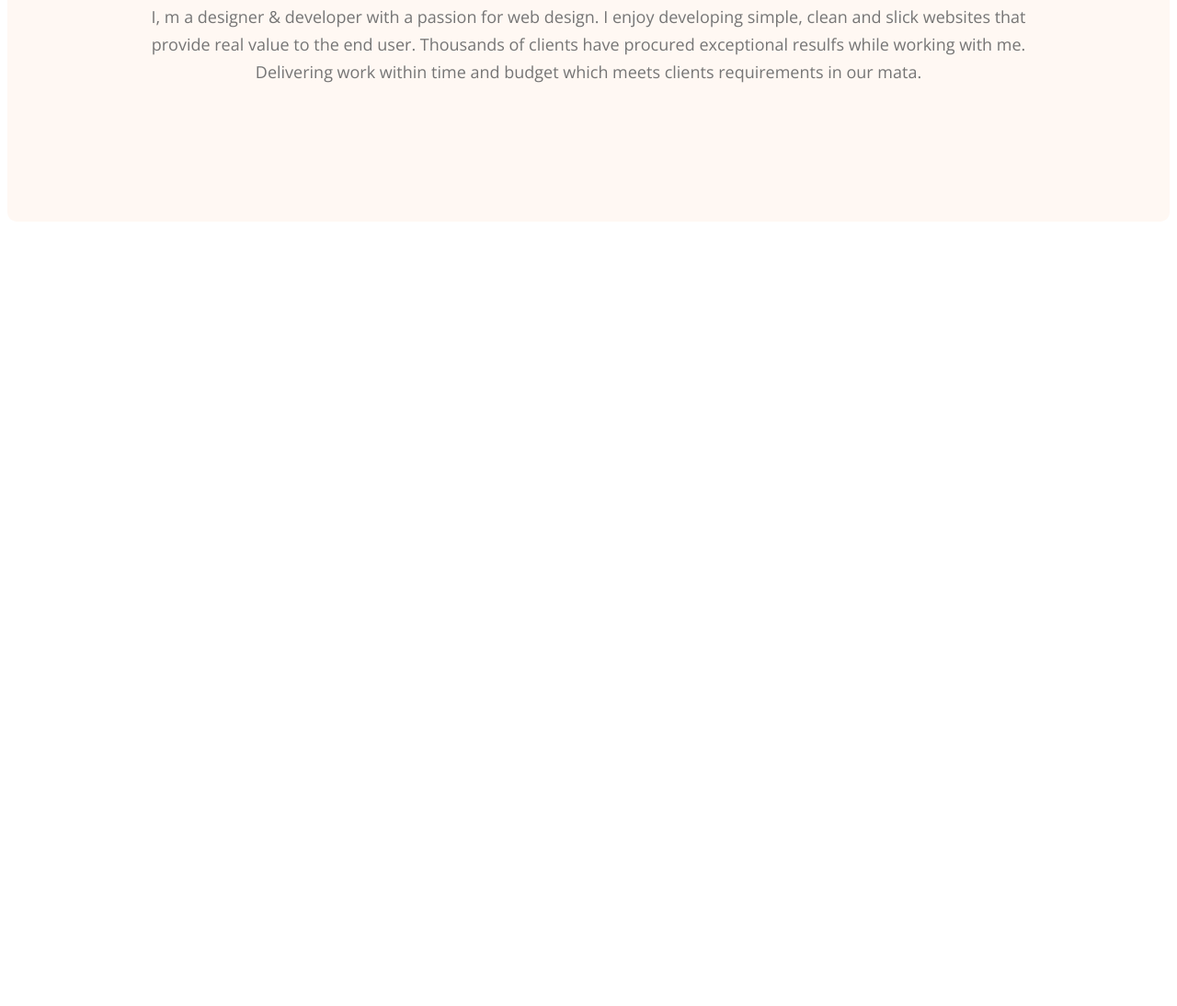
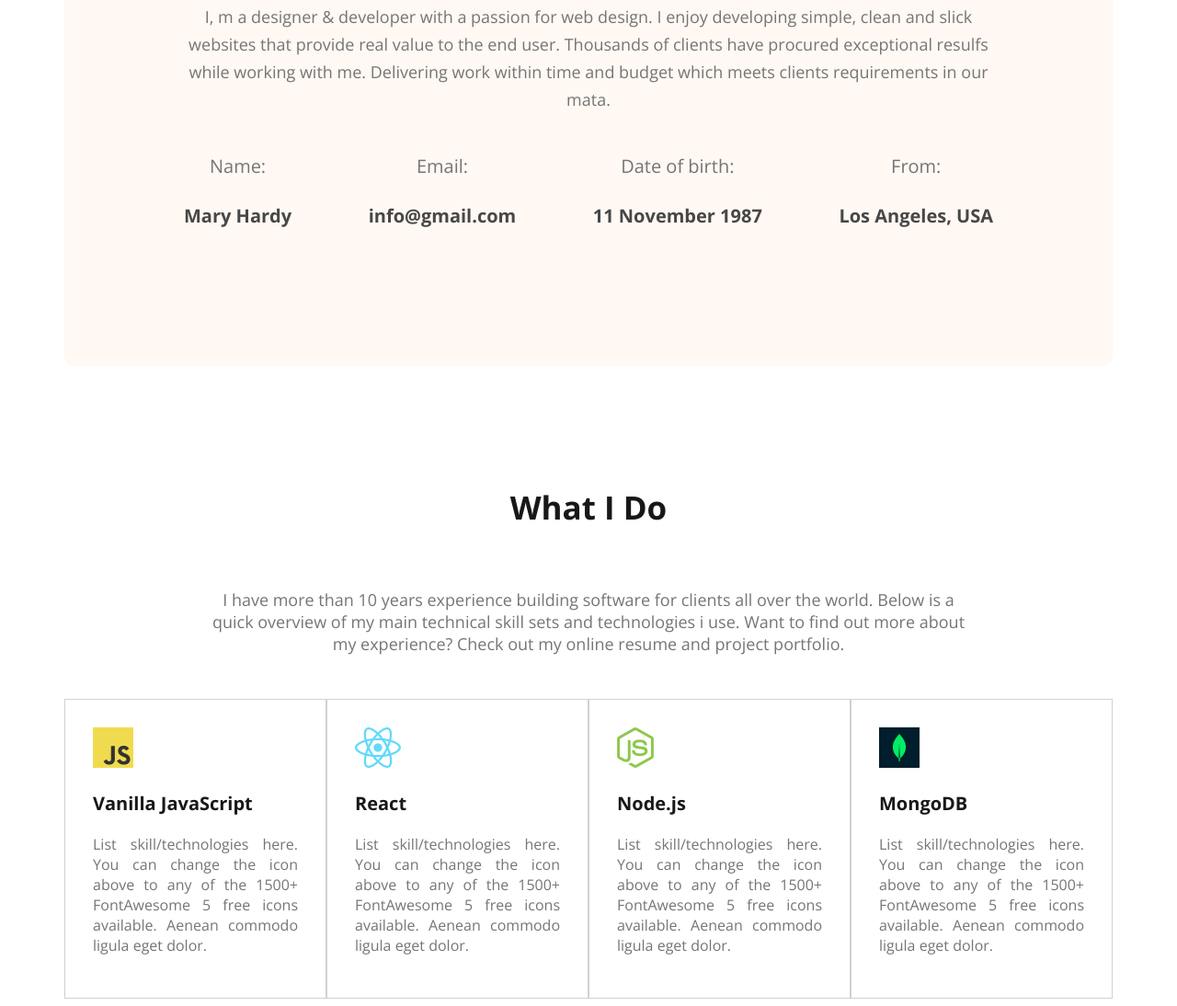
Before and after one commit to Kayum-Ali/web-developer-portfolio, a plain HTML site: page index.html in a window 1280 px wide. Shown: the part 1142-2236 px from the top of the page at 92% size. Before the commit the page ends 1513 px from the top, so only its background shows below. Drawn offline with nearby package versions, Linux system fonts and the light colour scheme.

Commit message:
what i do style done

```diff
--- a/index.html
+++ b/index.html
@@ -1,5 +1,6 @@
 <!DOCTYPE html>
 <html lang="en">
+
 <head>
     <meta charset="UTF-8">
     <meta name="viewport" content="width=device-width, initial-scale=1.0">
@@ -9,6 +10,7 @@
     <link href="https://fonts.googleapis.com/css2?family=Open+Sans:wght@400;700;800&display=swap" rel="stylesheet">
     <link rel="stylesheet" href="style.css">
 </head>
+
 <body>
     <header class="header">
         <nav>
@@ -23,7 +25,8 @@
             <div class="banner-contant">
                 <h3 class="banner-gratting">Hi, I am</h3>
                 <h1 class="banner-title">Mary Hardy</h1>
-                    <p class="banner-description">Shot what able cold new see hold.Friendly as an betrayed formerly he. Morning because as to society behaved moments.</p>
+                <p class="banner-description">Shot what able cold new see hold.Friendly as an betrayed formerly he.
+                    Morning because as to society behaved moments.</p>
                 <button class="btn-primary">Download CV</button>
                 <button class="btn-primary">Contact</button>
             </div>
@@ -33,11 +36,63 @@
     <main>
         <section class="about">
             <h3 class="section-title">About Me</h3>
-             <p class="section-description">I, m a designer & developer with a passion for web design. I enjoy developing simple, clean and slick websites that provide real value to the end user. Thousands of clients have procured exceptional resulfs while working with me. Delivering work within time and budget which meets clients requirements in our mata.</p>
+            <p class="section-description">I, m a designer & developer with a passion for web design. I enjoy developing
+                simple, clean and slick websites that provide real value to the end user. Thousands of clients have
+                procured exceptional resulfs while working with me. Delivering work within time and budget which meets
+                clients requirements in our mata.</p>
+            <div class="about-info-container">
+                <div class="about-info">
+                    <h4 class="info-title">Name:</h4>
+                    <p class="info-description">Mary Hardy</p>
+                </div>
+                <div class="about-info">
+                    <h4 class="info-title">Email:</h4>
+                    <p class="info-description">info@gmail.com</p>
+                </div>
+                <div class="about-info">
+                    <h4 class="info-title">Date of birth:
+                    </h4>
+                    <p class="info-description">  11 November 1987</p>
+                </div>
+                <div class="about-info">
+                    <h4 class="info-title">From:
+                        </h4>
+                    <p class="info-description">Los Angeles, USA</p>
+                </div>
+            </div>
+
         </section>
+        <!-- what i do section start -->
+        <section class="what-i-do">
+            <h3 class="section-title">What I Do</h3>
+            <p id="what-i-do-description" class="section-descriotion">I have more than 10 years experience building software for clients all over the world. Below is a quick overview of my main technical skill sets and technologies i use. Want to find out more about my experience? Check out my online resume and project portfolio.</p>
+            <div class="skills-container">
+                <div class="skill">
+                    <img src="images/icons/js.png" alt="">
+                    <h3 class="skill-title">Vanilla JavaScript</h3>
+                    <p class="skill-description">List skill/technologies here. You can change the icon above to any of the 1500+ FontAwesome 5 free icons available. Aenean commodo ligula eget dolor.</p>
+                </div>
+                <div class="skill">
+                    <img src="images/icons/react.png" alt="">
+                    <h3 class="skill-title">React</h3>
+                    <p class="skill-description">List skill/technologies here. You can change the icon above to any of the 1500+ FontAwesome 5 free icons available. Aenean commodo ligula eget dolor.</p>
+                </div>
+                <div class="skill">
+                    <img src="images/icons/nodejs.png" alt="">
+                    <h3 class="skill-title">Node.js</h3>
+                    <p class="skill-description">List skill/technologies here. You can change the icon above to any of the 1500+ FontAwesome 5 free icons available. Aenean commodo ligula eget dolor.</p>
+                </div>
+                <div class="skill">
+                    <img src="images/icons/mongo.png" alt="">
+                    <h3 class="skill-title">MongoDB</h3>
+                    <p class="skill-description">List skill/technologies here. You can change the icon above to any of the 1500+ FontAwesome 5 free icons available. Aenean commodo ligula eget dolor.</p>
+                </div>
+        </section>
+        <!-- what i do section end -->
     </main>
     <footer>
 
     </footer>
 </body>
+
 </html>
--- a/style.css
+++ b/style.css
@@ -101,6 +101,12 @@ nav a {
     line-height: 30px;
 }
 
+/* main area style */
+main {
+    max-width: 1140px;
+    margin: 0 auto;
+}
+
 /* about area start */
 .about {
     padding: 130px;
@@ -118,3 +124,55 @@ nav a {
     line-height: 30px;
     /* 166.667% */
 }
+
+.about-info-container {
+    display: flex;
+    justify-content: space-between;
+    gap: 50px;
+}
+
+.about-info .info-title {
+    color: #757575;
+    text-align: center;
+    font-size: 20px;
+    font-weight: 400;
+}
+
+.about-info .info-description {
+    color: #474747;
+    font-size: 20px;
+    font-weight: 700;
+
+}
+
+#what-i-do-description {
+    padding: 30px 150px;
+    text-align: center;
+    color: #757575;
+    font-size: 18px;
+    font-weight: 400;
+}
+
+.skills-container {
+    display: flex;
+}
+
+.skill {
+    padding: 30px;
+    border: 1px solid #D1D1D1;
+    box-shadow: 0 20 0 0 #D1D1D1 0.5;
+}
+
+.skill .skill-title {
+    color: #181818;
+
+    font-size: 20px;
+    font-weight: 700;
+}
+
+.skill-description {
+    color: #757575;
+    font-size: 16px;
+    font-weight: 400;
+    text-align: justify;
+}
```
Lines whose indentation alone changed are shown as unchanged.
